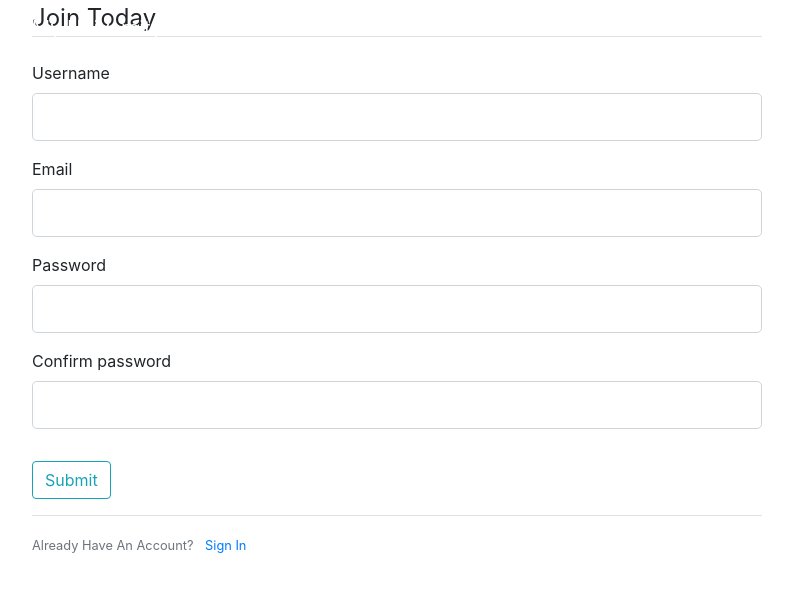
After one commit to someshnaman/UniversityApplication, a Python web app: template route/templates/register.html in a window 1280 px wide. The commit adds this page. Shown: the top 592 px of the page, without its empty margins (53-846 px from the left). Run offline with Jinja, Linux system fonts and the light colour scheme; the template is opened without the code that fills it: most values are stand-ins (such as "Sample title", 1, 10 or a date in 2020); form fields are guessed from the names that the template uses; some libraries are stand-ins or nearby versions.

Commit message:
Pls look in root init and loginrouter/register func

```diff
--- a/course/courseroute.py
+++ b/course/courseroute.py
@@ -1,6 +1,7 @@
 from flask import Blueprint, redirect, url_for, flash
+from flask import render_template
+
 from .coursemodel import CourseDao, CourseForm
-from flask import render_template
 
 course_blueprint = Blueprint("course_blueprint", __name__)
 
--- a/database/congifugration.py
+++ b/database/congifugration.py
@@ -1,6 +1,6 @@
 from configparser import ConfigParser
+
 from database.logger import Logs
-import os
 
 logs = Logs()
 
--- a/database/constants.py
+++ b/database/constants.py
@@ -3,6 +3,7 @@ database_section = "courseInsertion"
 query_insert_course = "INSERT INTO course1 (courseID , courseCode , courseName , courseDesc , courseImageUrl , " \
                       "courseDuration " \
                       ") VALUES (?,?,?,?,?,?) "
+uery_insert_user = "INSERT INTO user(email , password , username ) VALUES (?,?,?,) "
 query_update_course = "UPDATE course1 SET courseCode=? , courseName=? , courseDesc=? , courseImageUrl=? , " \
                       "courseDuration=? " \
                       "where courseID=? "
--- a/database/dbqueries.py
+++ b/database/dbqueries.py
@@ -1,7 +1,6 @@
 from configparser import ConfigParser
+
 from database.logger import Logs
-from database.logger import Logs
-
 
 logs: Logs = Logs()
 
--- /dev/null
+++ b/database/user.py
@@ -0,0 +1,5 @@
+class User:
+    def __init__(self, username, email, password):
+        self.username = username
+        self.email = email
+        self.password = password
--- a/login/forms.py
+++ b/login/forms.py
@@ -1,3 +1,4 @@
+
 from flask_wtf import FlaskForm
 from wtforms import StringField, PasswordField, SubmitField, BooleanField
 from wtforms.validators import DataRequired, Length, Email, EqualTo
--- a/resources/config.ini
+++ b/resources/config.ini
@@ -1,5 +1,5 @@
 [database]
-cassandra_bundle_path =E:/University Application/resources/secure-connect-university-application.zip
+cassandra_bundle_path = E:/University Application/resources/secure-connect-university-application.zip
 client_id = MfeoNiGiXcwNTBkiGzLMLuWL
 client_secret = lfv8iAN0Es38adw7CQ7x.bcOFuLxUZKSZ7Huc_YWGzQfpkj4s-yeSB7LFZ_aw0RTi3LM5iaEaj1BkIz0Ylex8fz0N11QAHWLgGt_JfA8CRvM8hhgf5SLc-eupha2I+Ma
-keyspace_name=test
+keyspace_name = test
--- /dev/null
+++ b/route/templates/register.html
@@ -0,0 +1,72 @@
+{% extends "layout.html" %}
+{% block content %}
+    <div class="content-section">
+        <form method="POST" action="">
+            {{ form.hidden_tag() }}
+            <fieldset class="form-group">
+                <legend class="border-bottom mb-4">Join Today</legend>
+                <div class="form-group">
+                    {{ form.username.label(class="form-control-label") }}
+
+                    {% if form.username.errors %}
+                        {{ form.username(class="form-control form-control-lg is-invalid") }}
+                        <div class="invalid-feedback">
+                            {% for error in form.username.errors %}
+                                <span>{{ error }}</span>
+                            {% endfor %}
+                        </div>
+                    {% else %}
+                        {{ form.username(class="form-control form-control-lg") }}
+                    {% endif %}
+                </div>
+                <div class="form-group">
+                    {{ form.email.label(class="form-control-label") }}
+                    {% if form.email.errors %}
+                        {{ form.email(class="form-control form-control-lg is-invalid") }}
+                        <div class="invalid-feedback">
+                            {% for error in form.email.errors %}
+                                <span>{{ error }}</span>
+                            {% endfor %}
+                        </div>
+                    {% else %}
+                        {{ form.email(class="form-control form-control-lg") }}
+                    {% endif %}
+                </div>
+                <div class="form-group">
+                    {{ form.password.label(class="form-control-label") }}
+                    {% if form.password.errors %}
+                        {{ form.password(class="form-control form-control-lg is-invalid") }}
+                        <div class="invalid-feedback">
+                            {% for error in form.password.errors %}
+                                <span>{{ error }}</span>
+                            {% endfor %}
+                        </div>
+                    {% else %}
+                        {{ form.password(class="form-control form-control-lg") }}
+                    {% endif %}
+                </div>
+                <div class="form-group">
+                    {{ form.confirm_password.label(class="form-control-label") }}
+                    {% if form.confirm_password.errors %}
+                        {{ form.confirm_password(class="form-control form-control-lg is-invalid") }}
+                        <div class="invalid-feedback">
+                            {% for error in form.confirm_password.errors %}
+                                <span>{{ error }}</span>
+                            {% endfor %}
+                        </div>
+                    {% else %}
+                        {{ form.confirm_password(class="form-control form-control-lg") }}
+                    {% endif %}
+                </div>
+            </fieldset>
+            <div class="form-group">
+                {{ form.submit(class="btn btn-outline-info") }}
+            </div>
+        </form>
+    </div>
+    <div class="border-top pt-3">
+        <small class="text-muted">
+            Already Have An Account? <a class="ml-2" href="{{ url_for('login_blueprint.login') }}">Sign In</a>
+        </small>
+    </div>
+{% endblock content %}
```
Also changed, not shown: course/coursemodel.py (+5 -4 lines), database/cassandradatabase.py (+13 -5 lines), login/loginroute.py (+11 -0 lines), resources/databasequeries.ini (+4 -4 lines), route/__init__.py (+8 -0 lines), route/templates/course_list.html (+17 -23 lines), route/templates/login.html (added, +52 -0 lines).
